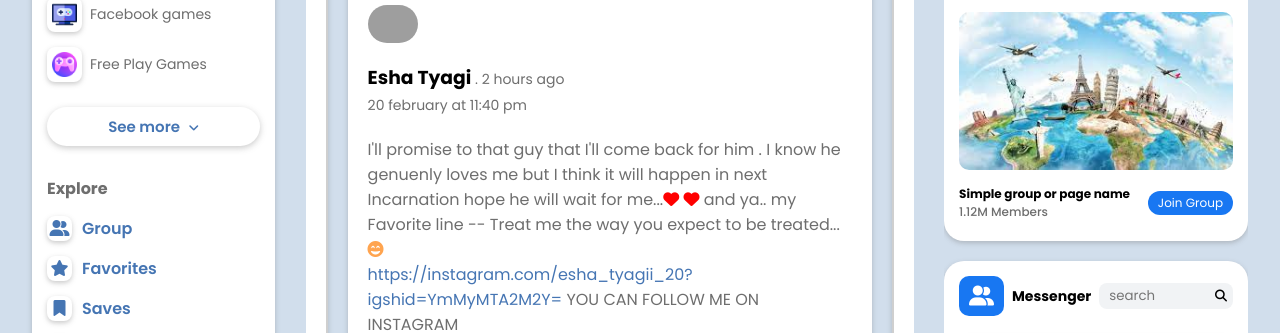
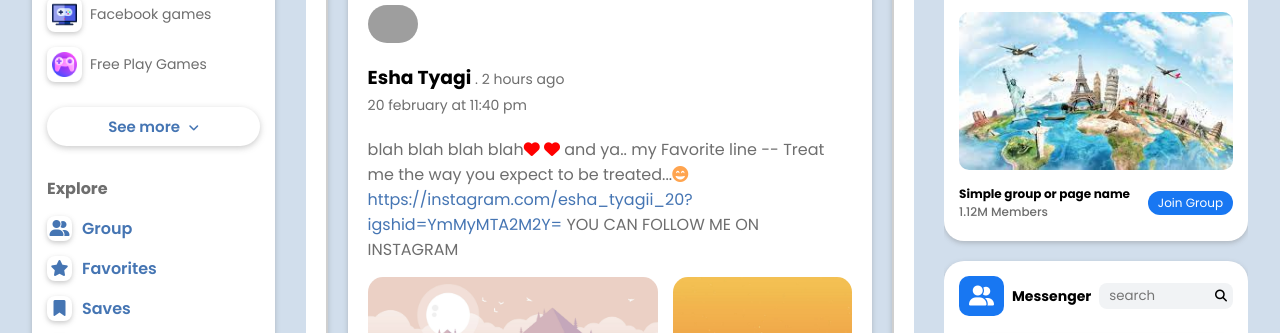
Before and after one commit to Harshit4404/facebook_ui, a plain HTML site: page index.html in a window 1280 px wide. Shown: the part 786-1119 px from the top of the page. Drawn offline with Linux system fonts and the light colour scheme; grey boxes are pictures that could not be loaded.

Commit message:
2nd commit

```diff
--- a/index.html
+++ b/index.html
@@ -245,10 +245,7 @@
                             <li><span>20 february at 11:40 pm</span></li>
                           </ul>
                           <p>
-                            I'll promise to that guy that I'll come back for him
-                            . I know he genuenly loves me but I think it will
-                            happen in next Incarnation hope he will wait for
-                            me...<i class="fa-solid fa-heart"></i>
+                            blah blah blah blah<i class="fa-solid fa-heart"></i>
                             <i class="fa-solid fa-heart"></i>
                             and ya.. my Favorite line -- Treat me the way you
                             expect to be treated...<i
```
Also changed, not shown: screenshots/Page 1 design.png (added), screenshots/page 2.png (added), screenshots/with light mode.png (added).
